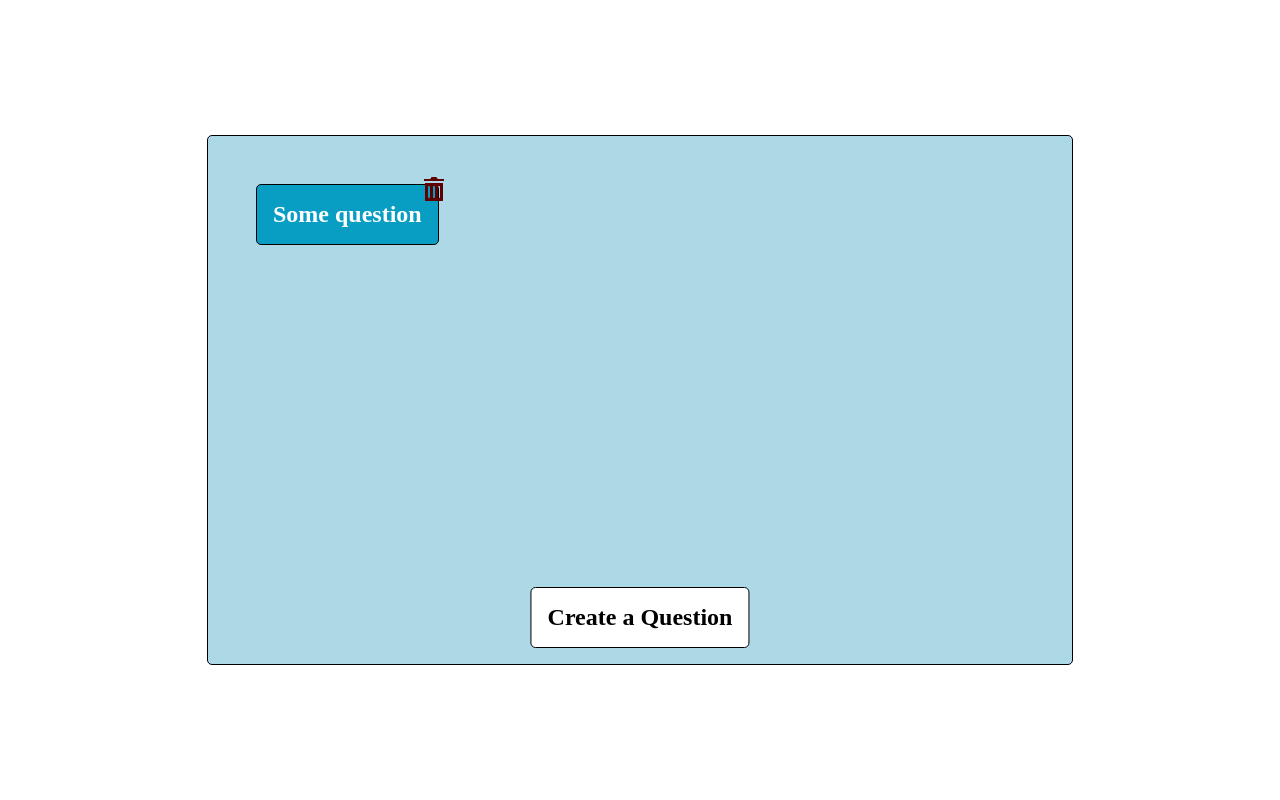
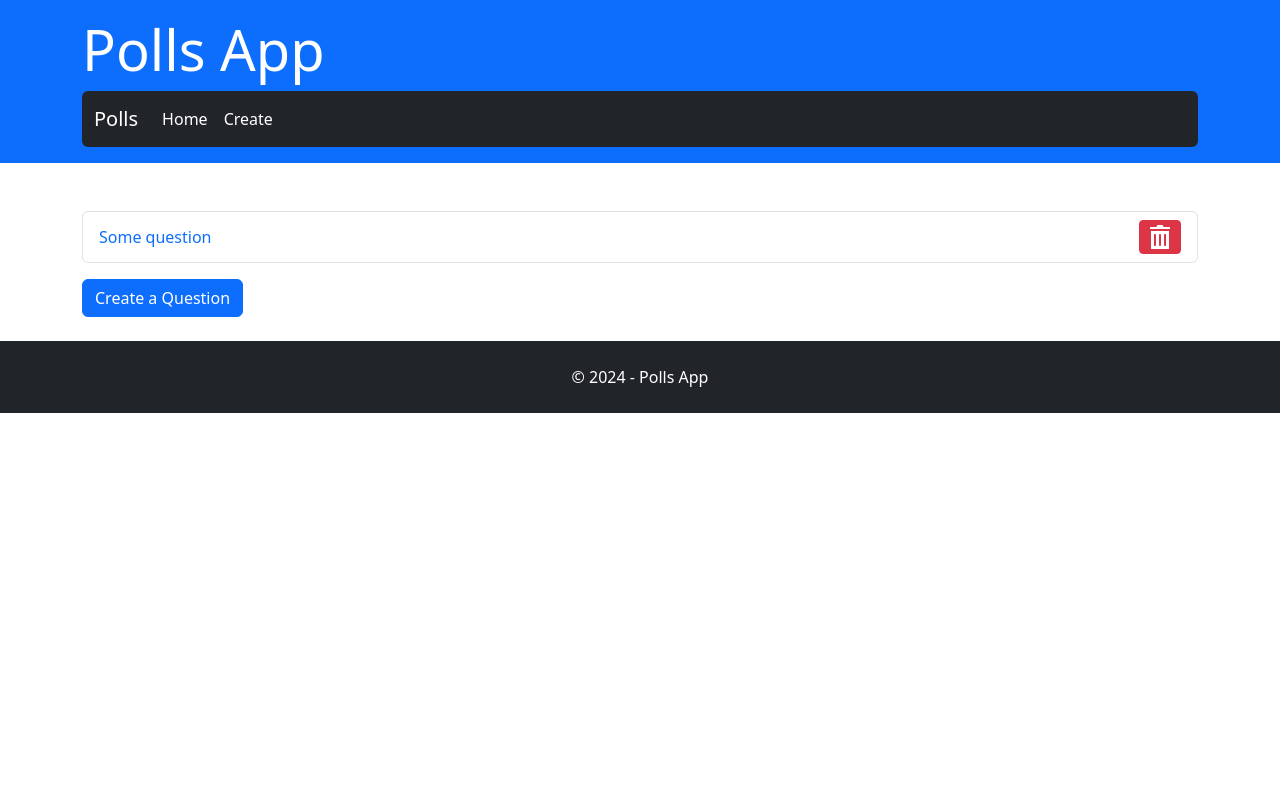
Before and after one commit to PedroRaposo02/Django, a Django app: page /polls/ in a window 1280 px wide. Run offline with Django 5.2, Linux system fonts and the light colour scheme; data comes from the database, SQL or seed files in the repository; both versions use the stored data as it was after the commit.

Commit message:
feat: Basic skeleton/layout for all other templates feat: Bootstrap 5 used to customize html without use of CSS fix: Debug-toolbar now working (was missing the skeleton of the html)

```diff
--- a/tutorial/polls/static/polls/style.css
+++ b/tutorial/polls/static/polls/style.css
@@ -1,183 +1,9 @@
-
 body {
-  width: 100%;
-  height: auto;
   display: flex;
-  justify-content: center;
-  align-items: center;
-  margin: 0;
-  padding: 0;
+  flex-direction: column;
+  min-height: 100vh;
 }
 
-
-ul {
-  position:relative;
-  width: 60%;
-  aspect-ratio: 16 / 9;
-  background-color: lightblue;
-  padding: 3rem;
-  display: flex;
-  justify-content: start;
-  align-items: start;
-  margin: 0 auto;
-  border: 1px solid black;
-  border-radius: 5px;
-  gap: 1rem;
-  flex-wrap: wrap;
-}
-
-li {
-  position: relative;
-  list-style-type: none;
-  border: 1px solid black;
-  border-radius: 5px;
-  background-color: rgb(8, 158, 196);
-  display: flex;
-  justify-content: center;
-  align-items: center;
-  cursor: pointer;
-  transition: background-color 0.3s;
-}
-
-li:hover {
-  background-color: rgb(8, 138, 176);
-}
-
-li a:nth-child(1) {
-  color: white;
-  text-decoration: none;
-  font-size: 1.5rem;
-  padding: 1rem;
-  font-weight: bold;
-}
-
-.delete-button svg {
-  position: absolute;
-  top: -0.5rem;
-  right: -0.5rem;
-}
-
-.delete-button svg path {
-  fill: rgb(97, 0, 0);
-  transition: fill 0.3s;
-}
-
-.delete-button svg:hover path {
-  fill: rgb(131, 0, 0);
-}
-
-.create-button {
-  position: absolute;
-  bottom: 1rem;
-  right: 50%;
-  transform: translateX(50%);
-  padding: 1rem;
-  border: 1px solid black;
-  border-radius: 5px;
-  background-color: white;
-  display: flex;
-  justify-content: center;
-  align-items: center;
-  cursor: pointer;
-  transition: all 0.3s;
-  color: black;
-  text-decoration: none;
-  font-size: 1.5rem;
-  font-weight: bold;
-}
-
-.create-button:hover {
-  background-color: rgb(5, 90, 129);
-  color: white;
-}
-
-.create-question-form-container {
-  width: 40%;
-  padding: 1rem;
-  background-color: lightblue;
-  display: flex;
-  flex-direction: column;
-  justify-content: start;
-  align-items: center;
-  border-radius: 50px;
-  border: 1px solid black;
-}
-
-.create-question-h1 {
-  color: black;
-  padding: 10px;
-  border-radius: 20px;
-}
-
-.create-question-form {
-  padding-left: 20px;
-  padding-right: 20px;
-  width: 100%;
-  padding: 1rem;
-  display: flex;
-  flex-direction: column;
-  justify-content: center;
-  align-items: center;
-  gap: 5px;
-}
-
-.create-question-h2 {
-  color: black;
-  padding: 10px;
-  border-radius: 20px;
-  margin: 0;
-  margin-top: 5px;
-  text-decoration: underline;
-}
-
-.create-question-form p {
-  width: 100%;
-  border-radius: 5px;
-  display: flex;
-  flex-direction: column;
-  gap: 5px;
-  margin: 0px;
-}
-
-
-.create-question-form p input {
-  width: 100%;
-  border-radius: 5px;
-  padding: 5px;
-}
-
-.create-question-form p label {
-  font-size: large;
-  width: 100%;
-}
-
-.create-question-form div {
-  width: 100%;
-  display: flex;
-  justify-content: center;
-  align-items: center;
-  flex-direction: row;
-  gap: 10px;
+main {
   flex: 1;
 }
-
-.create-question-form div p:nth-child(even) {
-  display: none;
-  visibility: hidden;
-}
-
-.create-question-form button {
-  padding: 10px;
-  border-radius: 5px;
-  background-color: white;
-  border: 1px solid black;
-  cursor: pointer;
-  font-size: large;
-  transition: all 0.3s;
-  margin-top: 10px;
-}
-
-.create-question-form button:hover {
-  background-color: rgb(5, 90, 129);
-  color: white;
-}
--- a/tutorial/polls/templates/polls/index.html
+++ b/tutorial/polls/templates/polls/index.html
@@ -1,25 +1,28 @@
+{% extends "base.html" %}
+
 {% load static %}
-<link rel="stylesheet" href={% static 'polls/style.css' %}>
-<ul>
+{% block content %}
+<div class="list-group">
   {% if latest_question_list %}
     {% for question in latest_question_list %}
-      <li>
-        <a href="{% url 'polls:detail' question.id %}">{{ question.question_text }}</a>
-        <a class="delete-button"
-           type="button"
+      <div class="list-group-item d-flex justify-content-between align-items-center">
+        <a href="{% url 'polls:detail' question.id %}" class="text-decoration-none">{{ question.question_text }}</a>
+        <a class="btn btn-danger btn-sm"
            href="{% url 'polls:delete' question.id %}"
-           method="post">
-          <svg xmlns="http://www.w3.org/2000/svg"
+           method="POST">
+            <svg xmlns="http://www.w3.org/2000/svg"
                width="24"
                height="24"
-               viewBox="0 0 24 24">
+               viewBox="0 0 24 24"
+               fill="white">
             <path d="M3 6v18h18v-18h-18zm5 14c0 .552-.448 1-1 1s-1-.448-1-1v-10c0-.552.448-1 1-1s1 .448 1 1v10zm5 0c0 .552-.448 1-1 1s-1-.448-1-1v-10c0-.552.448-1 1-1s1 .448 1 1v10zm5 0c0 .552-.448 1-1 1s-1-.448-1-1v-10c0-.552.448-1 1-1s1 .448 1 1v10zm4-18v2h-20v-2h5.711c.9 0 1.631-1.099 1.631-2h5.315c0 .901.73 2 1.631 2h5.712z" />
-          </svg>
+            </svg>
         </a>
-      </li>
+      </div>
     {% endfor %}
   {% else %}
-    <p>No polls are available.</p>
+    <p class="text-muted">No polls are available.</p>
   {% endif %}
-  <a class="create-button" type="button" href={% url "polls:create" %}>Create a Question</a>
-</ul>
+</div>
+<a class="btn btn-primary mt-3" href={% url "polls:create" %}>Create a Question</a>
+{% endblock content %}
--- /dev/null
+++ b/tutorial/templates/base.html
@@ -0,0 +1,70 @@
+<!DOCTYPE html>
+<html lang="en">
+  <head>
+    <meta charset="UTF-8">
+    <meta name="description" content="Basic Django app">
+    <meta name="keywords" content="Polls, Django">
+    <meta name="viewport" content="width=device-width, initial-scale=1">
+    <title>
+      {% block title %}
+        Polls
+      {% endblock title %}
+    </title>
+    {% load static %}
+    <link rel="stylesheet" href="{% static 'style.css' %}">
+    <link href="https://cdn.jsdelivr.net/npm/bootstrap@5.3.3/dist/css/bootstrap.min.css"
+          rel="stylesheet"
+          integrity="sha384-QWTKZyjpPEjISv5WaRU9OFeRpok6YctnYmDr5pNlyT2bRjXh0JMhjY6hW+ALEwIH"
+          crossorigin="anonymous">
+    {% block extra_head %}
+      <!-- Extra head content -->
+    {% endblock extra_head %}
+  </head>
+  <body>
+    <header class="bg-primary text-white py-3">
+      <div class="container">
+        <h1 class="display-4">Polls App</h1>
+        {% block navbar %}
+          <nav class="navbar navbar-expand-lg navbar-dark bg-dark rounded-2">
+            <div class="container-fluid">
+              <a href="#" class="navbar-brand">Polls</a>
+              <button class="navbar-toggler"
+                      type="button"
+                      data-bs-toggle="collapse"
+                      data-bs-target="#navbarNav"
+                      aria-controls="navbarNav">
+                <span class="navbar-toggler-icon"></span>
+              </button>
+              <div class="collapse navbar-collapse" id="navbarNav">
+                <ul class="navbar-nav me-auto mb-2 mb-lg-0">
+                  <li class="nav-item">
+                    <a href="{% url 'polls:index' %}" class="nav-link active">Home</a>
+                  </li>
+                  <li class="nav-item">
+                    <a href="{% url 'polls:create' %}" class="nav-link active">Create</a>
+                  </li>
+                </ul>
+              </div>
+            </div>
+          </nav>
+        </div>
+      {% endblock navbar %}
+    </header>
+    <main class="container my-4 mt-5">
+      {% block content %}
+        <!-- Default content -->
+      {% endblock content %}
+    </main>
+    <footer class="bg-dark text-white py-4 mt-auto">
+      <div class="container">
+        <p class="mb-0 text-center">© 2024 - Polls App</p>
+      </div>
+    </footer>
+    {% block extra_scripts %}
+      <script src="https://cdn.jsdelivr.net/npm/bootstrap@5.3.3/dist/js/bootstrap.bundle.min.js"
+              integrity="sha384-YvpcrYf0tY3lHB60NNkmXc5s9fDVZLESaAA55NDzOxhy9GkcIdslK1eN7N6jIeHz"
+              crossorigin="anonymous"></script>
+      <!-- Extra scripts -->
+    {% endblock extra_scripts %}
+  </body>
+</html>
--- a/tutorial/tutorial/urls.py
+++ b/tutorial/tutorial/urls.py
@@ -14,24 +14,25 @@
     1. Import the include() function: from django.urls import include, path
     2. Add a URL to urlpatterns:  path('blog/', include('blog.urls'))
 """
+
 from django.contrib import admin
 from django.http import HttpResponseRedirect
 from django.urls import path, include
 from django.conf import settings
+from debug_toolbar.toolbar import debug_toolbar_urls
 
 
 def redirectToPolls(request):
     return HttpResponseRedirect("polls/")
 
+
 urlpatterns = [
-    path('', redirectToPolls),
-    path('polls/', include("polls.urls")),
-    path('admin/', admin.site.urls)
+    path("", redirectToPolls),
+    path("polls/", include("polls.urls")),
+    path("admin/", admin.site.urls),
 ]
 
 if settings.DEBUG:
     import debug_toolbar
 
-    urlpatterns += [
-        path('__debug__/', include(debug_toolbar.urls)),
-    ]
+    urlpatterns = [*urlpatterns] + debug_toolbar_urls()
```
Also changed, not shown: tutorial/polls/templates/polls/create_question.html (+9 -10 lines), tutorial/polls/templates/polls/detail.html (+23 -9 lines), tutorial/polls/templates/polls/results.html (+17 -14 lines), tutorial/templates/index.html (deleted, +0 -51 lines), tutorial/tutorial/settings.py (+9 -6 lines), tutorial/db.sqlite3.
